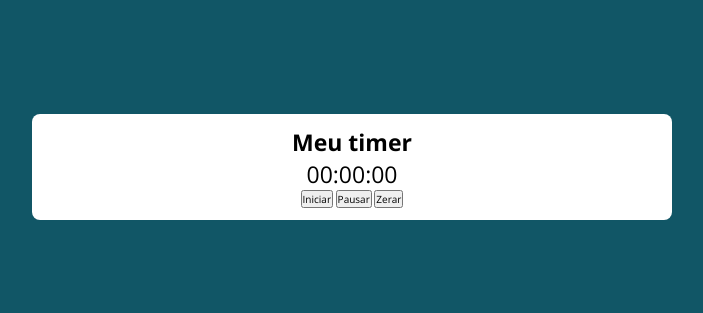
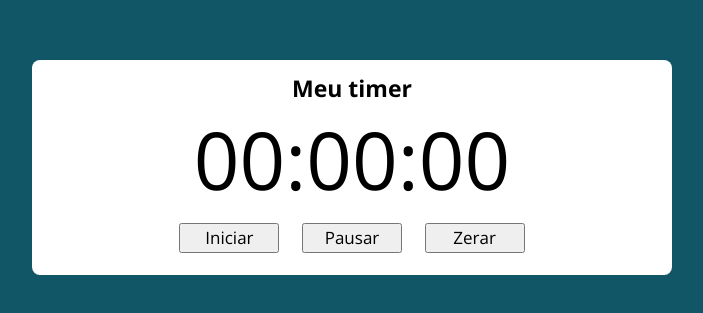
Before and after one commit to felipemelozx/udemy-cursojs, a plain HTML site: page cronometro-js/index.html in a window 1280 px wide. Shown: the part 233-546 px from the top of the page, without its empty margins (288-991 px from the left). Drawn offline with nearby package versions, Linux system fonts and the light colour scheme.

Commit message:
tamanho do butao

```diff
--- a/cronometro-js/assets/style/style.css
+++ b/cronometro-js/assets/style/style.css
@@ -71,7 +71,15 @@ body, html{
   form button:hover {
     background: var(--primary-color-darker);
   }
-
+  .iniciar, .pausar, .zerar{
+    width: 10rem;
+    height: 3rem;
+    margin: 1rem;
+    font-size: 1.7rem;
+  }
+  .rr{
+    font-size: 8rem;
+  }
   .pausado {
     color:red;
   }
--- a/cronometro-js/index.html
+++ b/cronometro-js/index.html
@@ -13,7 +13,7 @@
     <section class="main">
         <section class="container">
             <h1>Meu timer</h1>
-            <p>00:00:00</p>
+            <p class="rr">00:00:00</p>
             <div>
                 <button class="iniciar">Iniciar</button>
                 <button class="pausar">Pausar</button>
```
